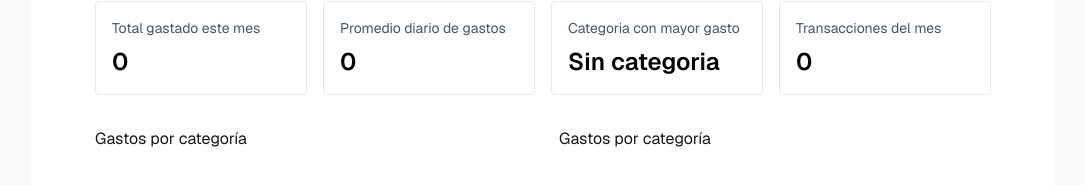
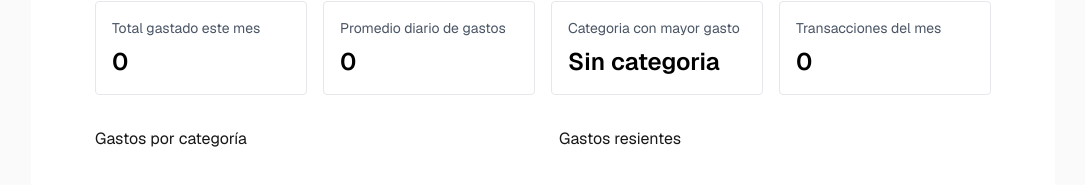
Before and after one commit to arley-cuadrado/prueba_tecnica_omnicom, a Next.js app: page / in a window 1280 px wide. Shown: the part 279-464 px from the top of the page, without its empty margins (97-1182 px from the left). Built offline with nearby package versions, Linux system fonts and the light colour scheme.

Commit message:
aside details fixed

```diff
--- a/src/components/ExpensesAside.tsx
+++ b/src/components/ExpensesAside.tsx
@@ -8,7 +8,7 @@ export default function ExpensesAside() {
     return (
         <>
             <aside className="w-full">
-                <h2 className="pb-8">Gastos por categoría</h2>
+                <h2 className="pb-8">Gastos resientes</h2>
                 {expenses.map((expense) => (
                     <div key={expense.id} className="flex flex-col gap-3 sm:flex-row sm:items-start sm:justify-between rounded border border-gray-200 bg-white w-auto p-4 mb-4">
                         <div>
```
